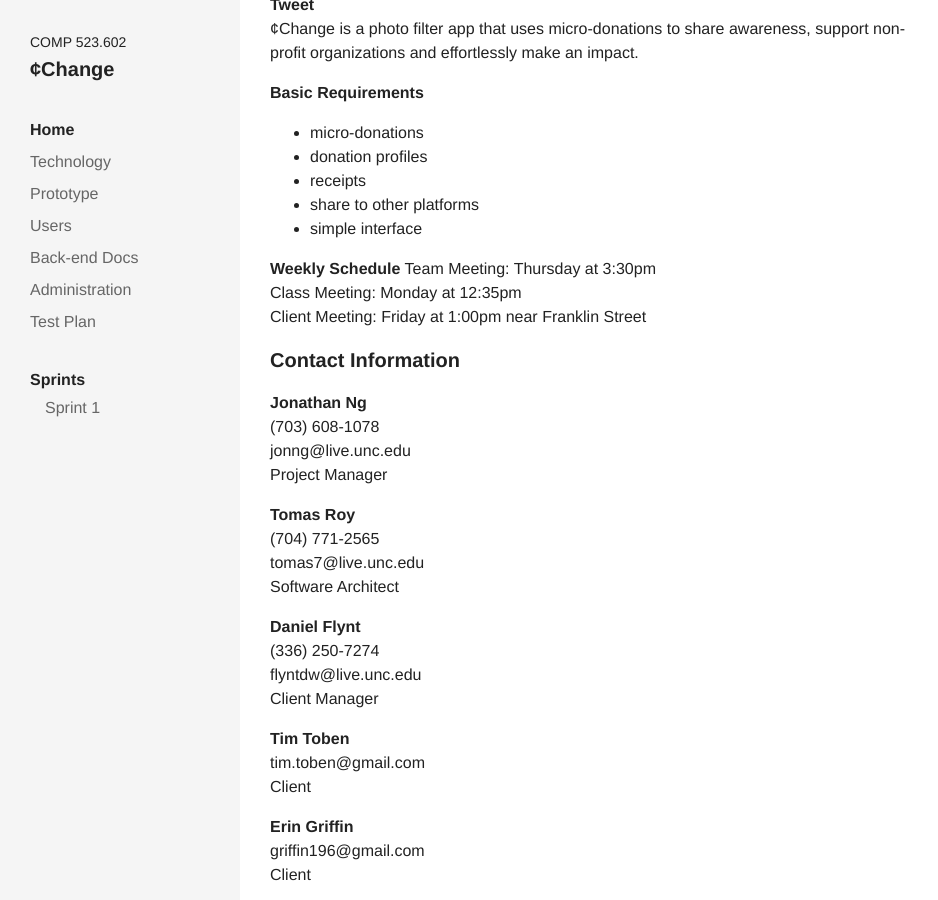
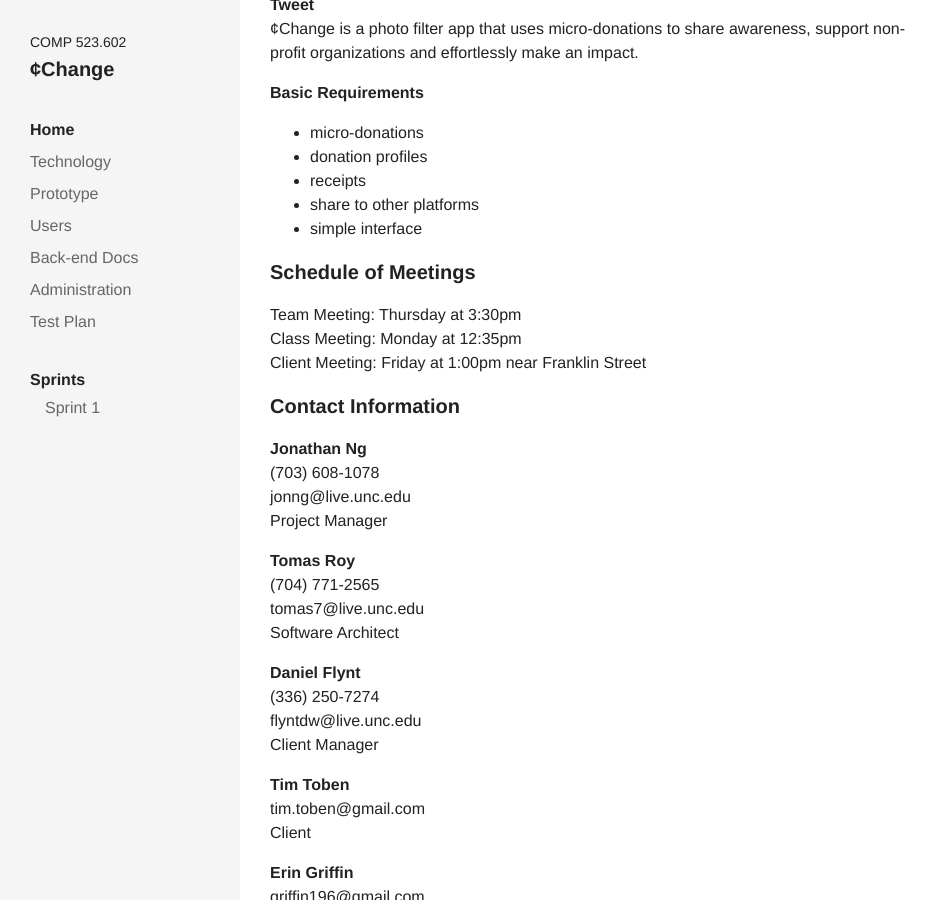
Before and after one commit to comp523-602/cchange-project, a Jekyll site: the page built from index.md, in a window 1280 px wide and 900 px high, scrolled down 640 px. Shown: the whole window, without its empty margins (0-938 px from the left). Built offline with Jekyll 4.4.1, drawn with Linux system fonts in a browser that asks for light colours.

Commit message:
Updated Index

```diff
--- a/index.md
+++ b/index.md
@@ -22,7 +22,8 @@ Interested friends can following the accompanying link into ¢Change's mobile-fr
 * share to other platforms
 * simple interface
 
-**Weekly Schedule**
+## Schedule of Meetings
+
 Team Meeting: Thursday at 3:30pm
 Class Meeting: Monday at 12:35pm
 Client Meeting: Friday at 1:00pm near Franklin Street
```
